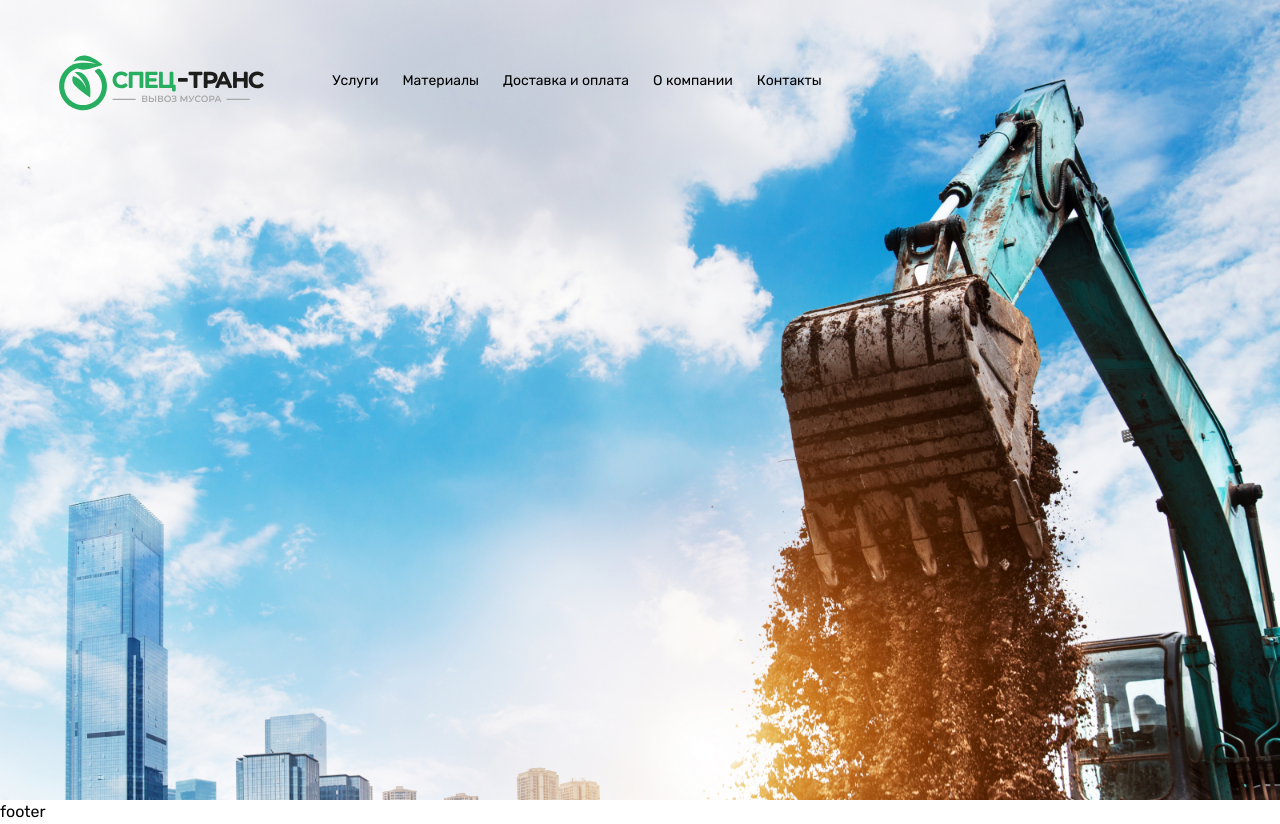
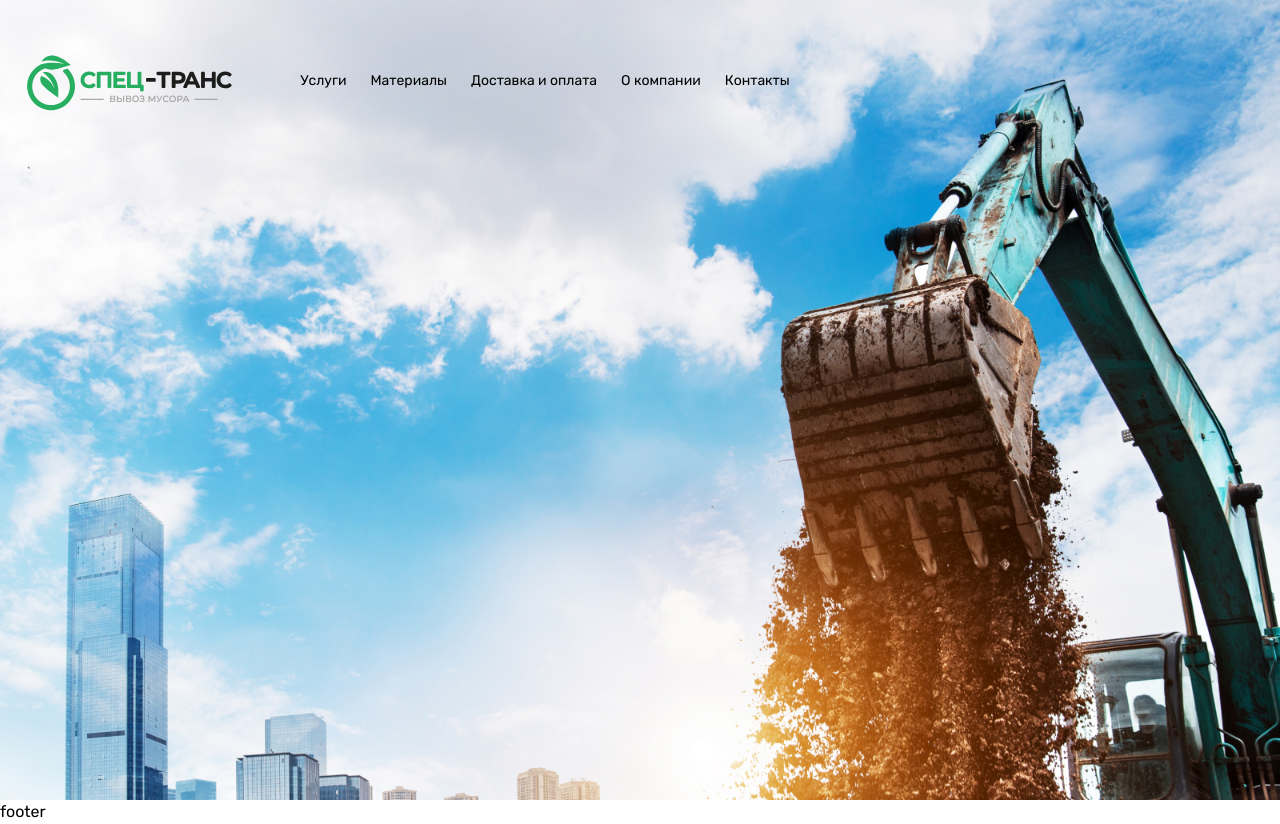
Before and after one commit to Deryjon/special-trans-project, a Vue app: page / in a window 1280 px wide. Built offline with nearby package versions, Linux system fonts and the light colour scheme.

Commit message:
fix: fixed header scroll (2023-06-07, 10:19)

```diff
--- a/src/layouts/HeaderLayout/HeaderLayout.vue
+++ b/src/layouts/HeaderLayout/HeaderLayout.vue
@@ -1,12 +1,12 @@
 <template>
   <header
-    class="header fixed top-0 w-full transition-all   lg:p-8"
-    :class="isScrolled ? 'header-scrolled lg:pt-0' : ''"
+    class="header fixed top-0 w-full transition-all "
+    :class="isScrolled ? 'header-scrolled lg:pt-0' : 'lg:pt-8'"
   >
     <div class="container flex items-center">
       <HeaderLogo />
       <HeaderMenu />
-      <HeaderActions @openMenu="toggleMenu" :scrolled="isScrolled"/>
+      <HeaderActions @openMenu="toggleMenu" :scrolled="isScrolled" />
     </div>
   </header>
   <Transition name="menu">
@@ -35,13 +35,13 @@ export default {
   },
   mounted() {
     window.addEventListener("scroll", () => {
-      if(window.scrollY){
-        this.isScrolled = true
+      if (window.scrollY) {
+        this.isScrolled = true;
       } else {
-        this.isScrolled = false
+        this.isScrolled = false;
       }
-    })
-  }
+    });
+  },
 };
 </script>
 <style>
```
